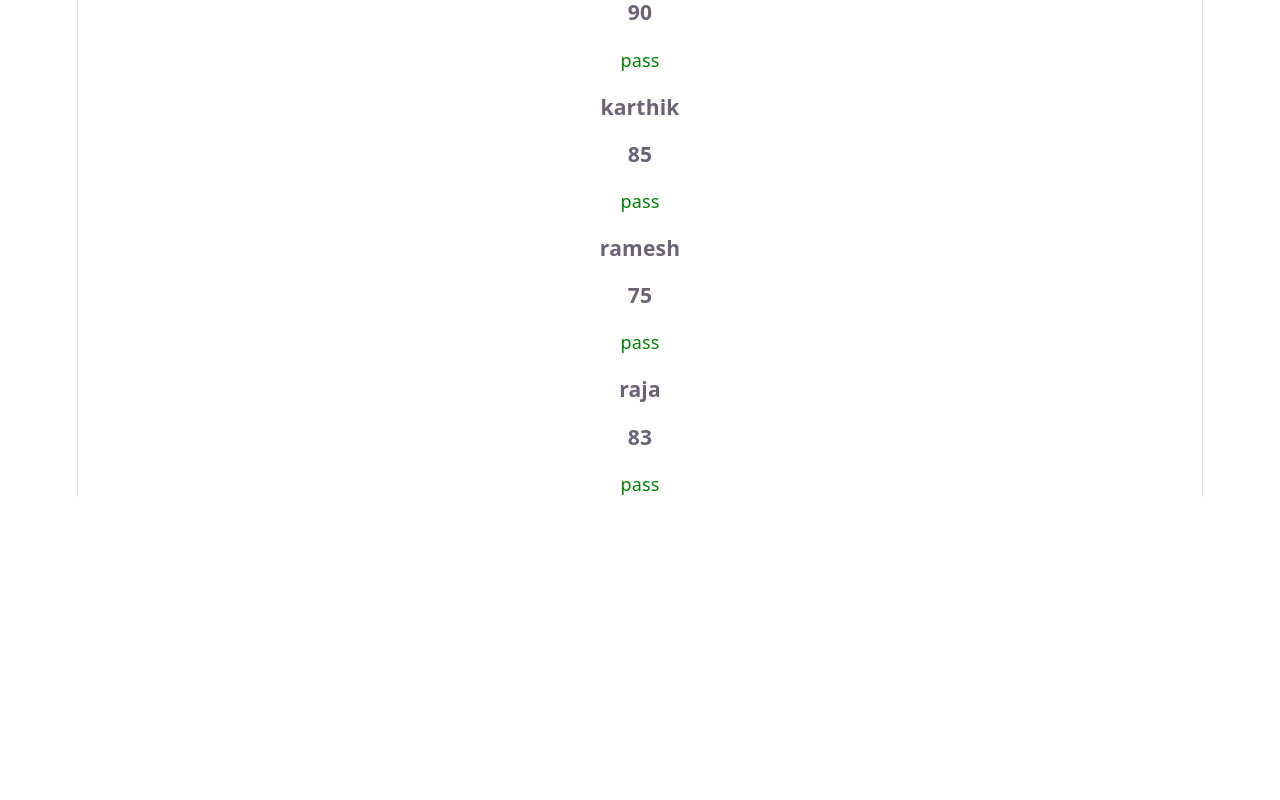
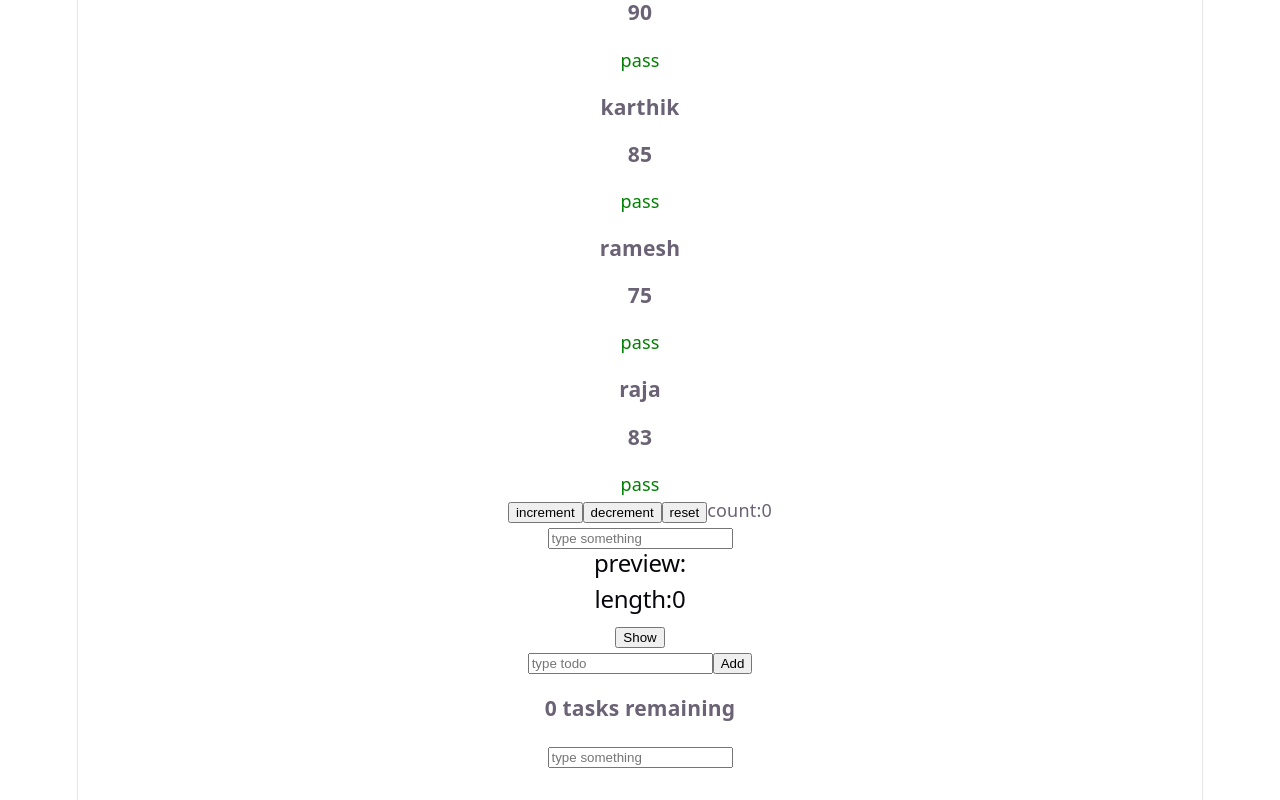
Before and after one commit to abhilashch12/javascriptpractise, a React (Vite) app in the folder phase3/my-react-app/: page / in a window 1280 px wide. Shown: the part 595-1395 px from the top of the page. Before the commit the page ends 1092 px from the top, so only its background shows below. Built offline with nearby package versions, Linux system fonts and the light colour scheme.

Commit message:
react usestated added

```diff
--- a/phase3/my-react-app/src/App.jsx
+++ b/phase3/my-react-app/src/App.jsx
@@ -1,6 +1,10 @@
 import Greeting from "./component/Greeting";
 import StudentCard from "./component/StudentCard";
-
+import Counter from "./component/Counter";
+import LivePreview from "./component/LivePreview";
+import ToggleCard from "./component/ToggleCard";
+import TodoApp from "./component/TodoApp";
+import Practise from "./component/Practise";
 let studentDetails = [{name:"Abhi",marks:35},
                       {name:"ravi",marks:50},
                       {name:"raju",marks:90},
@@ -21,6 +25,11 @@ function App(){
       </div>
     );
   })}
+  <Counter />
+  <LivePreview />
+  <ToggleCard />
+  <TodoApp/>
+  <Practise />
   </div>
   );
 }
--- /dev/null
+++ b/phase3/my-react-app/src/component/Counter.jsx
@@ -0,0 +1,30 @@
+import {useState} from "react";
+function Counter(){
+   const[count,setCount]=useState(0);
+   function increment(){
+    setCount(count+1);
+   }
+   function decrement(){
+    if(count>0){
+    setCount(count-1);
+    }
+   }
+   function reset(){
+    setCount(0);
+   }
+   return(
+  <div>
+  <button onClick={increment}>
+    increment
+  </button>
+  <button onClick={decrement}>
+    decrement
+  </button>
+  <button onClick={reset}>
+  reset
+  </button>
+  count:{count}
+  </div>
+   );
+}
+export default Counter;
--- /dev/null
+++ b/phase3/my-react-app/src/component/LivePreview.jsx
@@ -0,0 +1,17 @@
+import {useState} from "react";
+function LivePreview(){
+    const[text,setText]=useState("");
+  return(
+  <div>
+ <input type="text" vlaue={text} placeholder="type something"
+ onChange={(e)=>{
+    setText(e.target.value)
+ }}/>
+ <h2>preview:{text}</h2>
+ <h2>length:{text.length}</h2>
+  </div>
+
+  );
+
+}
+export default LivePreview;
--- /dev/null
+++ b/phase3/my-react-app/src/component/Practise.jsx
@@ -0,0 +1,14 @@
+import {useState} from "react";
+function Practise(){
+const[text,setText]=useState("");
+
+
+
+    return(
+    <div>
+    <input placeholder="type something" type="text" value={text} onChange={(e)=>{setText(e.target.value)}}/>
+    <h1>{text}</h1>
+    </div>
+    );
+}
+export default Practise;
--- /dev/null
+++ b/phase3/my-react-app/src/component/TodoApp.jsx
@@ -0,0 +1,54 @@
+import {useState} from "react";
+function TodoApp(){
+    const[text,setText]=useState("");
+    const[todos,setTodos]=useState([]);
+
+  function todo(){
+    if(text.trim()===""){
+      return;
+    }
+    const newtodo = {
+      text: text,
+      completed: false
+    };
+    setTodos([...todos,newtodo]);
+    setText("");
+  }
+ function deletetodos(deleteindex){
+       const updatedtodos = todos.filter((todo,index)=>{
+        return index !== deleteindex;
+       });
+       setTodos(updatedtodos);
+ }
+ function strike(strikeindex){
+     const updatedtodos = todos.map((todo,index)=>{
+      if(index==strikeindex){
+      return{
+         ...todo,
+         completed:!todo.completed
+      };
+    }
+    return todo;
+     })
+     setTodos(updatedtodos);
+ }
+  const remainingTasks = todos.filter((todo) => {
+  return todo.completed === false;
+}).length;
+  return(
+      <div>
+      <input placeholder="type todo" type="text" value={text} onChange={(e)=>{setText(e.target.value)}}/>
+      <button onClick={todo}>Add</button>
+      {todos.map((todo,index) => {
+        return(
+        <div>
+        <p onClick ={()=>{strike(index)}} key={index} style={{textDecoration:todo.completed?"line-through":"none"}}>{todo.text}</p>
+        <button onClick={()=>{deletetodos(index)}}>delete</button>
+        </div>
+        );
+      })}
+       <h3>{remainingTasks} tasks remaining</h3>
+      </div>
+  );
+}
+export default TodoApp;
--- /dev/null
+++ b/phase3/my-react-app/src/component/ToggleCard.jsx
@@ -0,0 +1,13 @@
+import {useState} from "react";
+function ToggleCard(){
+   const [show,setShow]=useState(false);
+   return(
+     <div>
+        <button onClick={()=>{setShow(!show)}}>
+            {show? "Hide":"Show"}
+        </button>
+        {show && <h3>the para is visible</h3>}
+     </div>
+   );
+}
+export default ToggleCard;
```
